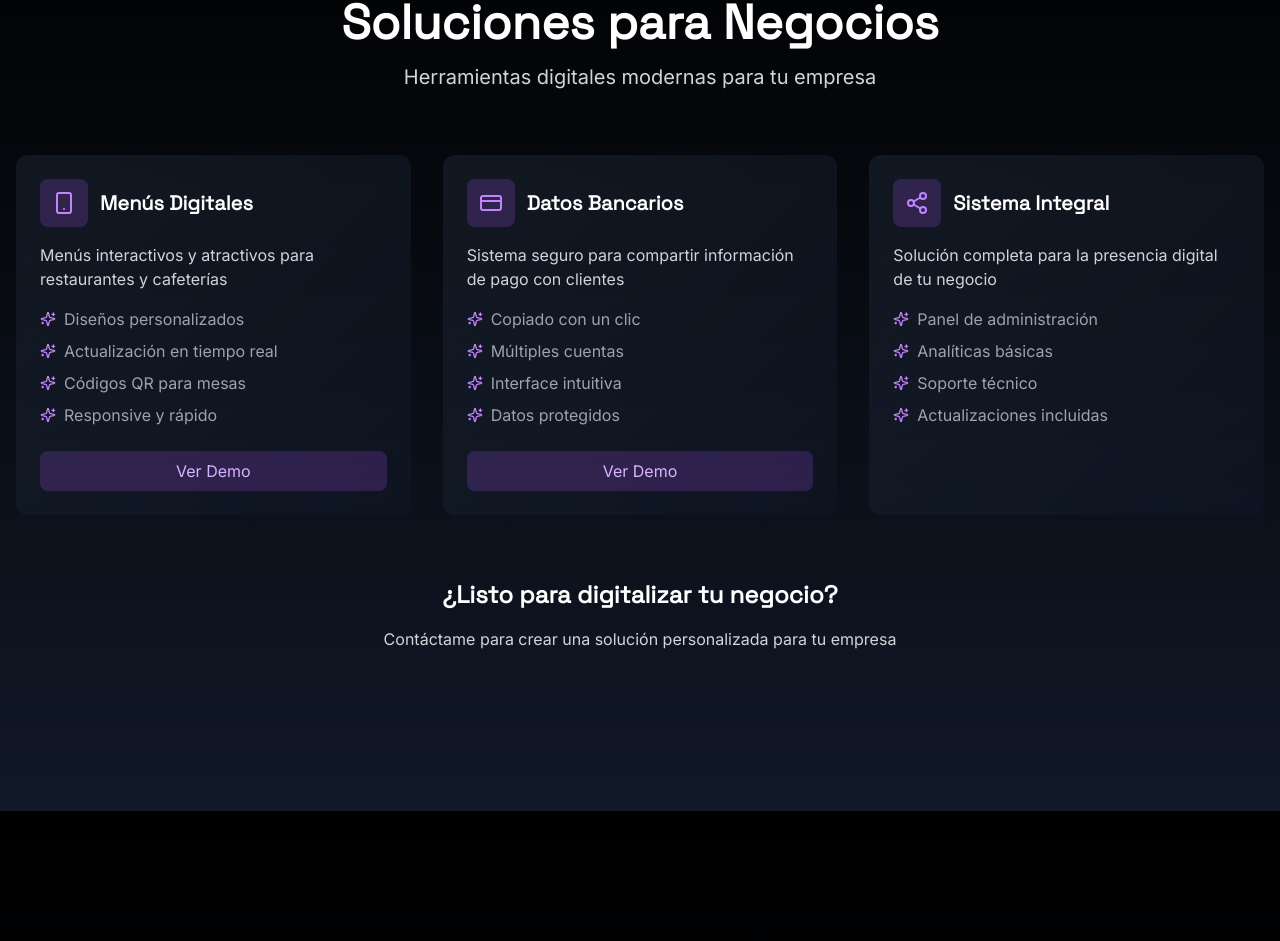
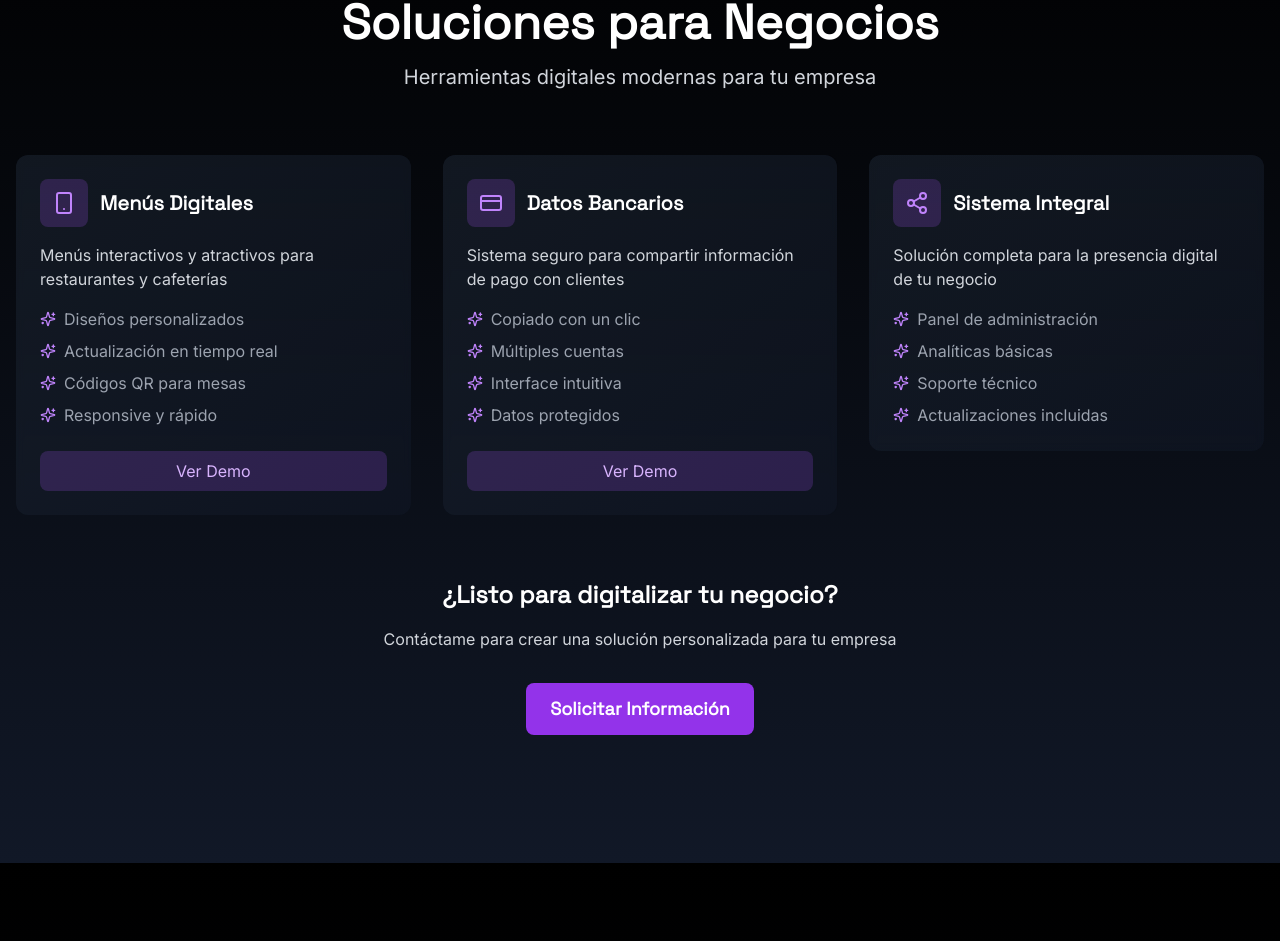
Before and after one commit to GeovanniCasanova/portafolio_personal, a React (Vite) app: page / in a window 1280 px wide. Shown: the part 3561-4502 px from the top of the page. Built offline with nearby package versions, Linux system fonts and the light colour scheme; no server answers.

Commit message:
update mobile bussines

```diff
--- a/src/components/sections/BusinessSolutions.jsx
+++ b/src/components/sections/BusinessSolutions.jsx
@@ -261,8 +261,8 @@ const BusinessSolutions = () => {
 
         <div className="grid md:grid-cols-3 gap-8 mb-16">
           {solutions.map((solution, index) => (
+            <div key={index} className="relative">
               <motion.div
-              key={index}
                 initial={{ opacity: 0, y: 50 }}
                 whileInView={{ opacity: 1, y: 0 }}
                 transition={{ duration: 0.5, delay: index * 0.2 }}
@@ -301,15 +301,42 @@ const BusinessSolutions = () => {
                   </button>
                 )}
               </motion.div>
+
+              {/* Demo para móvil */}
+              {activeDemo &&
+                (solution.title === "Menús Digitales"
+                  ? activeDemo === "menu"
+                  : activeDemo === "bank") && (
+                  <motion.div
+                    initial={{ opacity: 0, height: 0 }}
+                    animate={{ opacity: 1, height: "auto" }}
+                    exit={{ opacity: 0, height: 0 }}
+                    className="mt-4 md:hidden"
+                  >
+                    <div className="bg-gray-900/50 rounded-xl p-4 backdrop-blur-sm">
+                      <h3 className="text-xl font-display font-bold mb-4">
+                        {demoFrames[activeDemo].title}
+                      </h3>
+                      {demoFrames[activeDemo].component}
+                      <button
+                        onClick={() => setActiveDemo(null)}
+                        className="mt-4 px-4 py-2 bg-gray-700/50 text-gray-300 rounded-lg hover:bg-gray-700/70 transition-colors w-full"
+                      >
+                        Cerrar Demo
+                      </button>
+                    </div>
+                  </motion.div>
+                )}
+            </div>
           ))}
         </div>
 
-        {/* Demo Section */}
+        {/* Demo Section - Solo visible en desktop */}
         {activeDemo && (
           <motion.div
             initial={{ opacity: 0, y: 20 }}
             animate={{ opacity: 1, y: 0 }}
-            className="max-w-md mx-auto bg-gray-900/50 rounded-xl p-6 backdrop-blur-sm"
+            className="hidden md:block max-w-md mx-auto bg-gray-900/50 rounded-xl p-6 backdrop-blur-sm"
           >
             <h3 className="text-xl font-display font-bold mb-6">
               {demoFrames[activeDemo].title}
@@ -337,6 +364,12 @@ const BusinessSolutions = () => {
           <p className="text-gray-300 mb-8">
             Contáctame para crear una solución personalizada para tu empresa
           </p>
+          <a
+            href="#contact"
+            className="inline-flex items-center px-6 py-3 bg-purple-600 hover:bg-purple-700 rounded-lg text-lg font-display font-bold transition-colors"
+          >
+            Solicitar Información
+          </a>
         </motion.div>
       </div>
     </section>
```
Lines whose indentation alone changed are shown as unchanged.
